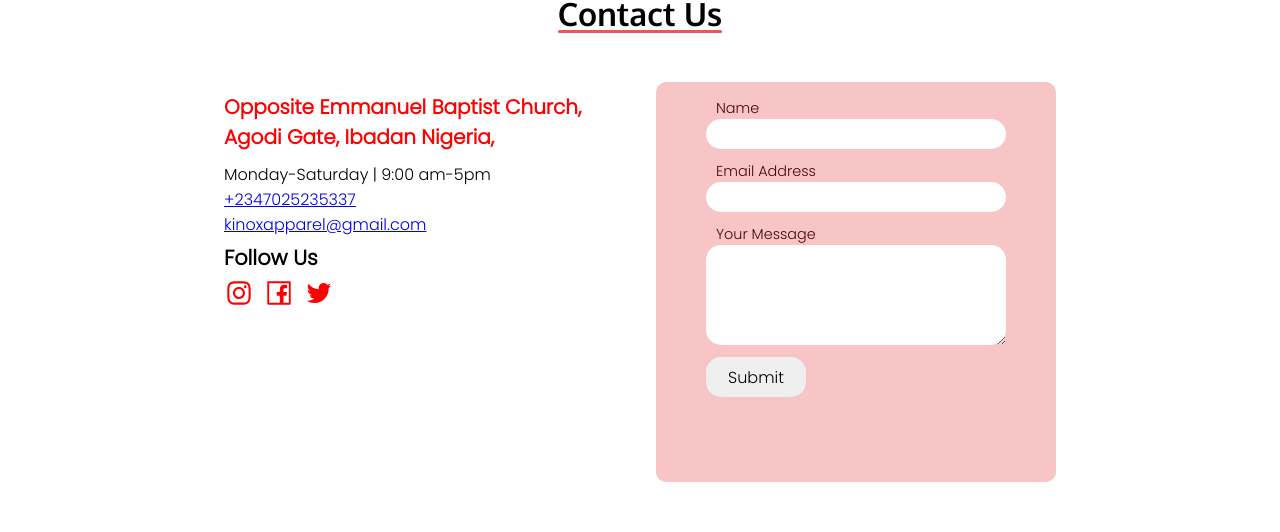
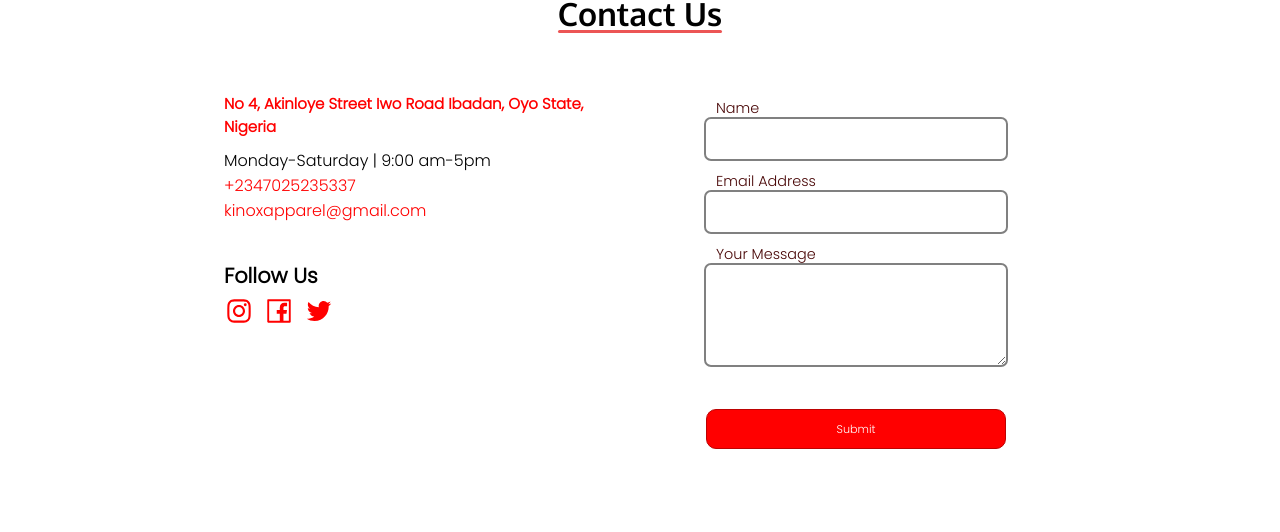
Before and after one commit to djemmydon/kinox-frontend, a Next.js app: page /contact in a window 1280 px wide. Shown: the part 135-667 px from the top of the page. Built offline with nearby package versions, Linux system fonts and the light colour scheme; no server answers.

Commit message:
Modified the contact page

```diff
--- a/component/ContactForm.js
+++ b/component/ContactForm.js
@@ -11,10 +11,8 @@ import {
 } from "react-icons/ai";
 import HomePopPup from "./pop/HomePopPup";
 import { useEffect, useState } from "react";
-import { useRouter } from "next/router";
 function ContactForm() {
   const [popUp, setPopUp] = useState(false);
-  const router = useRouter();
 
 //   const popUpHandler = () => {
 //     setPopUp(false);
@@ -44,7 +42,7 @@ function ContactForm() {
         <div className={styles.socialS}>
           <div>
             {" "}
-            <p>Opposite Emmanuel Baptist Church, Agodi Gate, Ibadan Nigeria,</p>
+            <p>No 4, Akinloye Street Iwo Road Ibadan, Oyo State, Nigeria</p>
             <span>Monday-Saturday | 9:00 am-5pm </span>
             <a
               href="tel:+2347025235337
--- a/component/styling/contact.module.scss
+++ b/component/styling/contact.module.scss
@@ -18,7 +18,6 @@
     border-radius: 10px;
 
     height: 400px;
-    background-color: rgb(247, 197, 197);
     padding: 10px 15px;
     display: inline-flex;
     flex-direction: column;
@@ -47,23 +46,23 @@
         }
         input {
           width: 300px;
-          height: 30px;
-          outline: none;
+          height: 40px;
+          outline: grey solid 2px;
           border: none;
           font-family: $font_small;
           font-size: 0.8rem;
 
-          border-radius: 15px;
+          border-radius: 5px;
           padding: 0 10px;
         }
         textarea {
           width: 300px;
           height: 100px;
           outline: none;
-          border: none;
+          outline: grey solid 2px;
           font-family: $font_small;
           font-size: 0.8rem;
-          border-radius: 15px;
+          border-radius: 5px;
           padding: 5px 10px;
           @media screen and (max-width: 500px) {
             max-width: 100%;
@@ -74,16 +73,21 @@
         }
 
         button {
-          width: 100px;
+          margin: 2rem auto;
+          width: 100%;
           height: 40px;
+
+          color: #010101;
+          font-size: 0.7rem;
           font-family: $font_small;
-          font-size: 1rem;
-          border-radius: 15px;
-          transition: all 0.2s ease-in-out;
-
+          transition: 0.2s;
+          border: 1px solid rgb(189, 2, 2);
+          border-radius: 10px;
+          background-color: rgb(255, 0, 0);
+          color: white;
           &:hover {
-            background-color: rgb(253, 22, 22);
-            color: white;
+            background-color: rgb(237, 52, 52);
+            color: #fff;
           }
         }
       }
@@ -95,17 +99,17 @@
     border-radius: 10px;
     display: flex;
     flex-direction: column;
-    align-content:flex-end;
+    align-content: flex-end;
+    gap: 2rem;
 
     @media screen and (max-width: 500px) {
       width: 100%;
-
     }
 
     height: 400px;
 
     p {
-      font-size: 20px;
+      font-size: 15px;
       font-family: $font_small;
       font-weight: 600;
       color: $dark_red;
@@ -115,18 +119,18 @@
     span {
       font-family: $font_small;
       font-size: 1rem;
-      padding: 10px 0;
+      padding: 20px 0;
     }
     a {
       font-family: $font_small;
       font-size: 1rem;
-      text-decoration: underline;
-
+      // text-decoration: underline;
+      color: $dark_red;
     }
 
     h1 {
       font-size: 1.3rem;
-      margin:5px 0;
+      margin: 5px 0;
       font-family: $font_small;
     }
 
--- a/component/styling/placeorder.module.scss
+++ b/component/styling/placeorder.module.scss
@@ -124,15 +124,15 @@
     button {
       margin: 2rem auto;
       width: 100%;
-      height: 30px;
+      height: 40px;
 
       color: #010101;
       font-size: 0.7rem;
       font-family: $font_small;
       transition: 0.2s;
-      border: 1px solid rgb(247, 112, 112);
+      border: 1px solid rgb(189, 2, 2);
       border-radius: 10px;
-      background-color: rgb(247, 112, 112);
+      background-color: rgb(255, 0, 0);
       color: white;
       &:hover {
         background-color: rgb(237, 52, 52);
```
